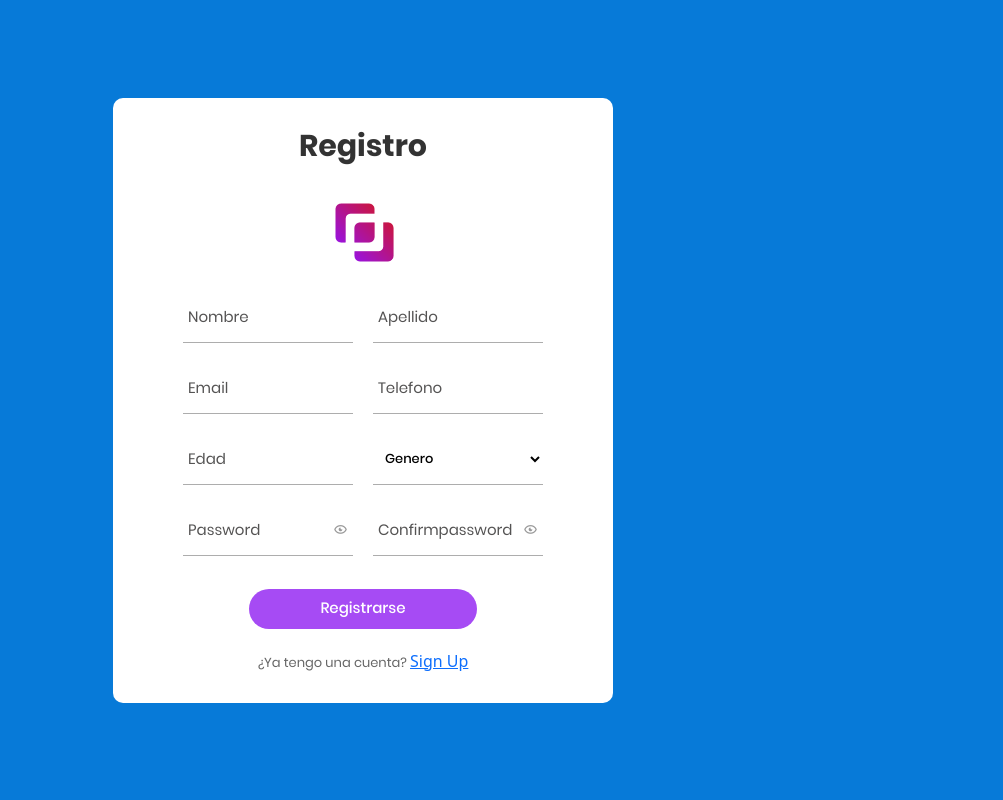
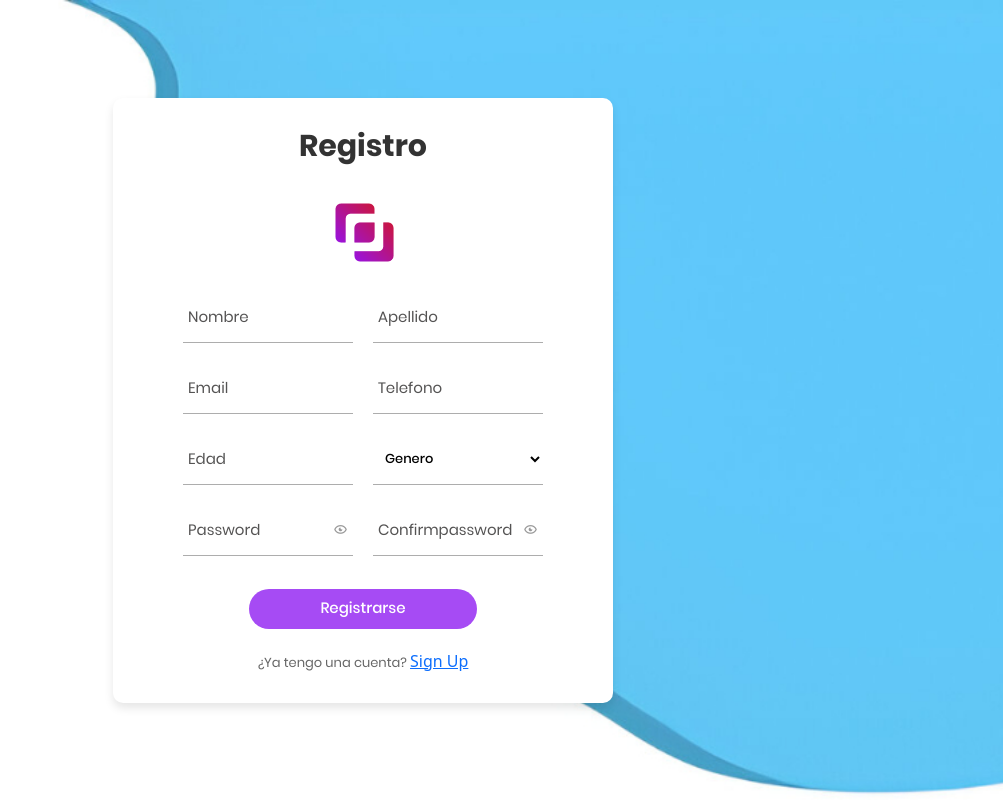
Before and after one commit to Esauluisr/Medelinkapp, a Flask app: page /RegistroDeUsuarios in a window 1280 px wide. Shown: the whole page, without its empty margins (277-1280 px from the left). Run offline with Flask 3, Linux system fonts and the light colour scheme.

Commit message:
cambios de estilos a las vistas y a las rutas

```diff
--- a/backend/database/dbconexion.py
+++ b/backend/database/dbconexion.py
@@ -1,6 +1,6 @@
 import os
 
 class Config:
-    SQLALCHEMY_DATABASE_URI = 'mysql://root:root@localhost/pruebabd'
+    SQLALCHEMY_DATABASE_URI = 'mysql://root:root@localhost/medelinkapp'
     SQLALCHEMY_TRACK_MODIFICATIONS = False
     SECRET_KEY = os.urandom(24)
--- a/backend/routes/routes.py
+++ b/backend/routes/routes.py
@@ -21,7 +21,7 @@ def load_user(user_id):
 def inicio():
     return redirect(url_for('main.login'))
 
-@main.route('/login', methods=['GET', 'POST'])
+@main.route('/Login', methods=['GET', 'POST'])
 def login():
     if request.method == 'POST':
         email = request.form.get('email')
@@ -34,7 +34,7 @@ def login():
             return redirect(url_for('main.home'))
         else:
             flash('Error al iniciar sesión. Verifique su nombre de usuario y/o contraseña')
-    return render_template('login.html')
+    return render_template('Login.html')
 
 
 # ------ register ---------
@@ -74,7 +74,7 @@ def register():
         db.session.add(new_user)
         db.session.flush()
 
-        with open('backend/image/logo.png', 'rb') as f:
+        with open('backend/img/logo.png', 'rb') as f:
             img_bytes = f.read()
 
 
@@ -83,7 +83,7 @@ def register():
         db.session.commit()
 
         flash('Registro exitoso,por favor iniciar sesión')
-        return redirect(url_for('main.index'))
+        return redirect(url_for('main.login'))
     return render_template('RegistroDeUsuarios.html')
 
 
@@ -227,7 +227,7 @@ def verfoto(id):
     return Response(foto.imagen, mimetype='image/jpeg')
 
 
-@main.route('/EditarPerfil', methods=['GET', 'POST'])
+@main.route('/editarusario', methods=['GET', 'POST'])
 @login_required
 def editarusario():
 
@@ -263,7 +263,7 @@ def editarusario():
 
             # Guarda los cambios
             db.session.commit()
-            return redirect(url_for('main.EditarPerfil'))
+            return redirect(url_for('main.editarusario'))
 
         # Actualiza los campos del usuario
         user.nombre = request.form.get('nombre')
@@ -276,7 +276,7 @@ def editarusario():
         # Verifica si alguno de los campos requeridos está vacío
         if not user.nombre or not user.apellido or not user.email:
             flash('La accion no puede ser completada. Por favor, vulve a intentarlo')
-            return redirect(url_for('main.EditarPerfil'))
+            return redirect(url_for('main.editarusario'))
 
         # Actualiza los campos del usuario
         user.nombre = user.nombre
@@ -289,10 +289,9 @@ def editarusario():
 
         #guardar cambios
         db.session.commit()
-        return redirect(url_for('main.EditarPerfil'))
+        return redirect(url_for('main.editarusario'))
 
     return render_template('EditarPerfil.html', user=user)
-
 
 # ------ changepassword ---------
 
@@ -330,7 +329,7 @@ def changepassword():
         # Guarda los cambios en la base de datos
         db.session.commit()
         flash('Contraseña actualizada exitosamente , inicie sesión nuevamente')
-        return redirect(url_for('main.login', user=user))
+        return redirect(url_for('main.login'))
 
     return render_template('CambiarContraseña.html', user=user)
 
--- a/frontend/static/css/register.css
+++ b/frontend/static/css/register.css
@@ -116,7 +116,11 @@
     flex-wrap: wrap;
     justify-content: center;
     align-items: center;
-    background: #077ad8;
+    background-size: auto;
+    background-image: url("../image/fodologin.jpg");
+    background-size: cover;
+    background-position: center;
+    background-repeat: no-repeat;
   }
 
   .wrap-login100 {
@@ -125,6 +129,11 @@
     border-radius: 10px;
     overflow: hidden;
     padding: 10px 60px 10px 60px;
+    box-shadow: 0 5px 10px 0px rgba(12, 12, 12, 0.1);
+    -moz-box-shadow: 0 5px 10px 0px rgba(5, 2, 2, 0.1);
+    -webkit-box-shadow: 0 5px 10px 0px rgba(0, 0, 0, 0.1);
+    -o-box-shadow: 0 5px 10px 0px rgba(0, 0, 0, 0.1);
+    -ms-box-shadow: 0 5px 10px 0px rgba(0, 0, 0, 0.1);
   }
 
   /*------------------------------------------------------------------
```
Also changed, not shown: frontend/static/css/login.css (+12 -3 lines), frontend/static/image/fodologin.jpg (added).
